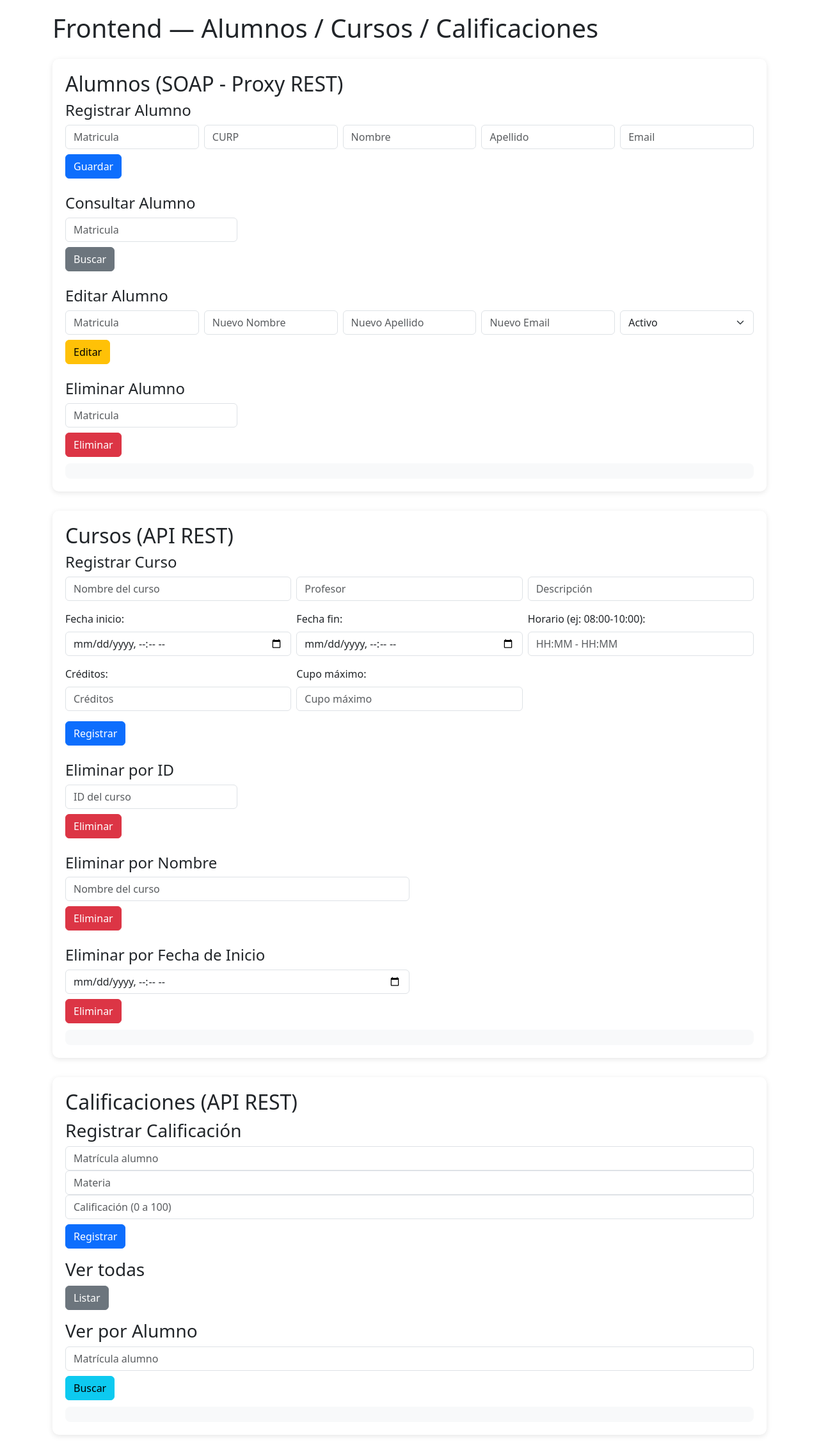
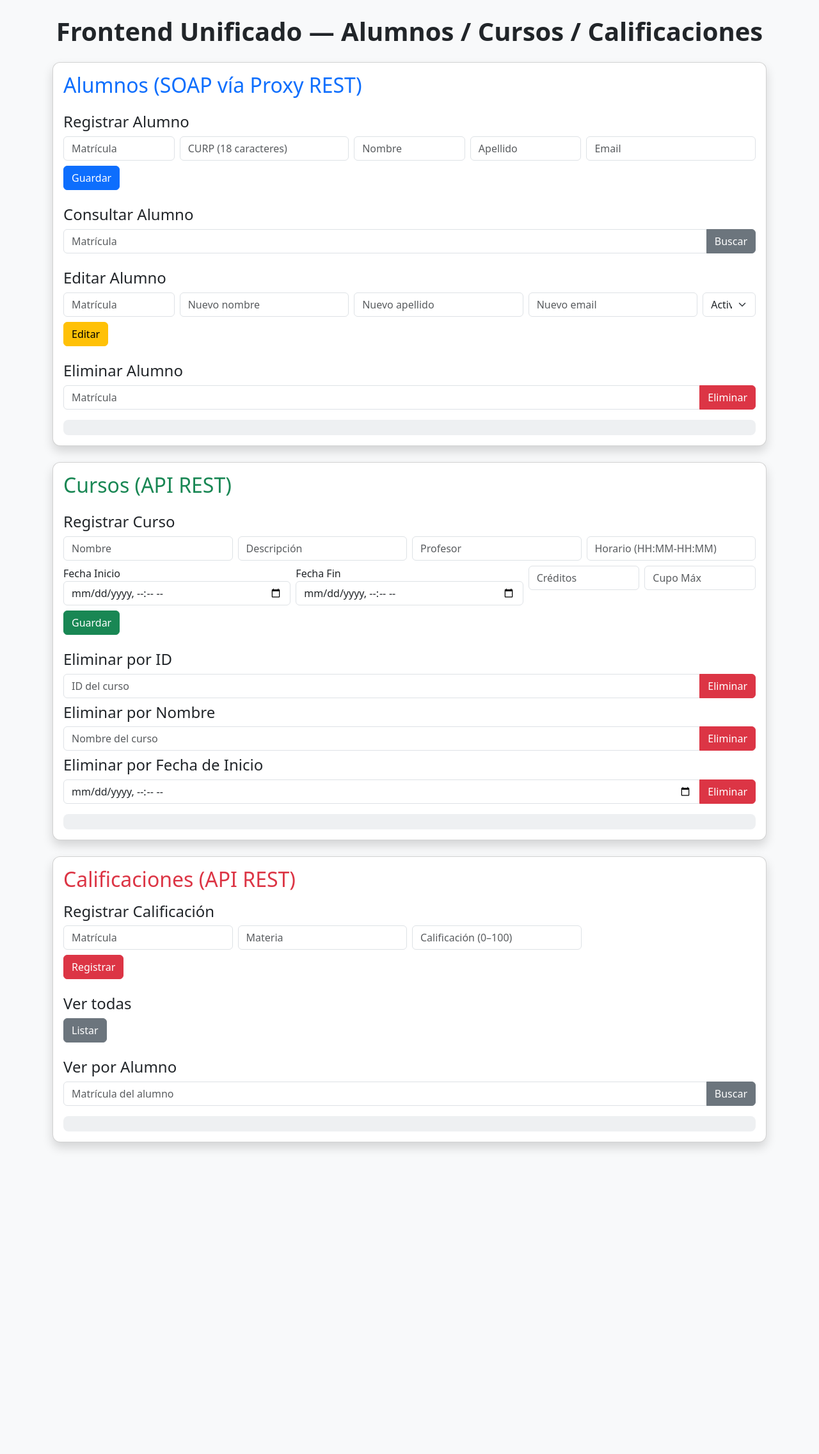
Before and after one commit to AndresTrujo/SOA-EXAMEN-ORDINARIO, a Python web app: template rest-api/ordinario/src/main/resources/templates/index.html in a window 1280 px wide. Shown: the whole page at 64% size. After the commit the page ends 1796 px from the top, so only its background shows below. Run offline with Jinja, Linux system fonts and the light colour scheme; the template is opened without the code that fills it, so the values that code supplies are empty.

Commit message:
Frontend corregido, entrega final

```diff
--- a/rest-api/ordinario/src/main/resources/templates/index.html
+++ b/rest-api/ordinario/src/main/resources/templates/index.html
@@ -1,50 +1,70 @@
 <!DOCTYPE html>
-<html lang="es">
+<html lang="es" xmlns:th="http://www.thymeleaf.org">
 <head>
     <meta charset="UTF-8">
-    <title>Mini Frontend</title>
+    <title>Mini Frontend Unificado</title>
 
-    <!-- Bootstrap -->
-    <link href="https://cdn.jsdelivr.net/npm/bootstrap@5.3.3/dist/css/bootstrap.min.css" rel="stylesheet">
+    <!-- Bootstrap 5 -->
+    <link href="https://cdn.jsdelivr.net/npm/bootstrap@5.3.2/dist/css/bootstrap.min.css" rel="stylesheet">
 
     <style>
-        body { margin: 20px; }
-        section { padding: 20px; border-radius: 10px; background: #ffffff; box-shadow: 0 2px 8px rgba(0,0,0,0.1); margin-bottom: 30px; }
-        .result { white-space: pre-wrap; background: #f8f9fa; padding: 12px; border-radius: 8px; margin-top: 10px; }
+        body {
+            background: #f8f9fa;
+            padding: 25px;
+        }
+        .card {
+            margin-bottom: 25px;
+            border-radius: 12px;
+        }
+        .result {
+            background: #eef0f2;
+            padding: 12px;
+            white-space: pre-wrap;
+            border-radius: 8px;
+        }
     </style>
 </head>
+
 <body>
 
 <div class="container">
-<h1 class="mb-4">Frontend — Alumnos / Cursos / Calificaciones</h1>
 
-<!-- ============================================================
-                           ALUMNOS
-=============================================================== -->
-<section>
-    <h2>Alumnos (SOAP - Proxy REST)</h2>
+    <h1 class="text-center mb-4 fw-bold">Frontend Unificado — Alumnos / Cursos / Calificaciones</h1>
 
-    <h4>Registrar Alumno</h4>
+    <!-- ========================================================= -->
+    <!-- ======================= ALUMNOS ========================= -->
+    <!-- ========================================================= -->
+
+    <div class="card shadow">
+        <div class="card-body">
+            <h2 class="mb-3 text-primary">Alumnos (SOAP vía Proxy REST)</h2>
+
+            <!-- Registrar Alumno -->
+            <h4 class="mt-4">Registrar Alumno</h4>
             <div class="row g-2">
-        <div class="col"><input id="matricula" class="form-control" placeholder="Matricula"></div>
-        <div class="col"><input id="curp" class="form-control" placeholder="CURP"></div>
-        <div class="col"><input id="nombre" class="form-control" placeholder="Nombre"></div>
-        <div class="col"><input id="apellido" class="form-control" placeholder="Apellido"></div>
-        <div class="col"><input id="email" type="email" class="form-control" placeholder="Email"></div>
+                <div class="col-md-2"><input id="matricula" class="form-control" placeholder="Matrícula" required></div>
+                <div class="col-md-3"><input id="curp" class="form-control" placeholder="CURP (18 caracteres)" maxlength="18"></div>
+                <div class="col-md-2"><input id="nombre" class="form-control" placeholder="Nombre"></div>
+                <div class="col-md-2"><input id="apellido" class="form-control" placeholder="Apellido"></div>
+                <div class="col-md-3"><input id="email" type="email" class="form-control" placeholder="Email"></div>
             </div>
             <button class="btn btn-primary mt-2" onclick="registrarAlumno()">Guardar</button>
 
+            <!-- Consultar -->
             <h4 class="mt-4">Consultar Alumno</h4>
-    <input id="buscarMatricula" class="form-control w-25" placeholder="Matricula">
-    <button class="btn btn-secondary mt-2" onclick="consultarAlumno()">Buscar</button>
+            <div class="input-group">
+                <input id="buscarMatricula" class="form-control" placeholder="Matrícula">
+                <button class="btn btn-secondary" onclick="consultarAlumno()">Buscar</button>
+            </div>
 
+            <!-- Editar -->
             <h4 class="mt-4">Editar Alumno</h4>
             <div class="row g-2">
-        <div class="col"><input id="editMatricula" class="form-control" placeholder="Matricula"></div>
-        <div class="col"><input id="editNombre" class="form-control" placeholder="Nuevo Nombre"></div>
-        <div class="col"><input id="editApellido" class="form-control" placeholder="Nuevo Apellido"></div>
-        <div class="col"><input id="editEmail" class="form-control" placeholder="Nuevo Email"></div>
-        <div class="col">
+                <div class="col-md-2"><input id="editMatricula" class="form-control" placeholder="Matrícula"></div>
+                <div class="col-md-3"><input id="editNombre" class="form-control" placeholder="Nuevo nombre"></div>
+                <div class="col-md-3"><input id="editApellido" class="form-control" placeholder="Nuevo apellido"></div>
+                <div class="col-md-3"><input id="editEmail" type="email" class="form-control" placeholder="Nuevo email"></div>
+                <div class="col-md-1">
                     <select id="editEstatus" class="form-select">
                         <option value="ACTIVO">Activo</option>
                         <option value="BAJA_TEMPORAL">Baja Temporal</option>
@@ -55,110 +75,176 @@
             </div>
             <button class="btn btn-warning mt-2" onclick="editarAlumno()">Editar</button>
 
+            <!-- Eliminar -->
             <h4 class="mt-4">Eliminar Alumno</h4>
-    <input id="deleteMatricula" class="form-control w-25" placeholder="Matricula">
-    <button class="btn btn-danger mt-2" onclick="eliminarAlumno()">Eliminar</button>
+            <div class="input-group">
+                <input id="deleteMatricula" class="form-control" placeholder="Matrícula">
+                <button class="btn btn-danger" onclick="eliminarAlumno()">Eliminar</button>
+            </div>
 
-    <div id="alumnosResult" class="result"></div>
-</section>
+            <div id="alumnosResult" class="result mt-3"></div>
+        </div>
+    </div>
 
-<!-- ============================================================
-                           CURSOS
-=============================================================== -->
-<section>
-    <h2>Cursos (API REST)</h2>
 
-    <h4>Registrar Curso</h4>
 
+    <!-- ========================================================= -->
+    <!-- ======================= CURSOS ========================== -->
+    <!-- ========================================================= -->
+
+    <div class="card shadow">
+        <div class="card-body">
+            <h2 class="mb-3 text-success">Cursos (API REST)</h2>
+
+            <!-- Registrar Curso -->
+            <h4 class="mt-4">Registrar Curso</h4>
             <div class="row g-2">
-        <div class="col-md-4"><input id="cursoNombre" class="form-control" placeholder="Nombre del curso"></div>
-        <div class="col-md-4"><input id="cursoProfesor" class="form-control" placeholder="Profesor"></div>
-        <div class="col-md-4"><input id="cursoDescripcion" class="form-control" placeholder="Descripción"></div>
+                <div class="col-md-3"><input id="cursoNombre" class="form-control" placeholder="Nombre"></div>
+                <div class="col-md-3"><input id="cursoDescripcion" class="form-control" placeholder="Descripción"></div>
+                <div class="col-md-3"><input id="cursoProfesor" class="form-control" placeholder="Profesor"></div>
+                <div class="col-md-3"><input id="cursoHorario" class="form-control" placeholder="Horario (HH:MM-HH:MM)"></div>
 
                 <div class="col-md-4">
-            <label class="form-label mt-2">Fecha inicio:</label>
+                    <label>Fecha Inicio</label>
                     <input id="cursoInicio" type="datetime-local" class="form-control">
                 </div>
-
                 <div class="col-md-4">
-            <label class="form-label mt-2">Fecha fin:</label>
+                    <label>Fecha Fin</label>
                     <input id="cursoFin" type="datetime-local" class="form-control">
                 </div>
 
-        <div class="col-md-4">
-            <label class="form-label mt-2">Horario (ej: 08:00-10:00):</label>
-            <input id="cursoHorario" type="text" class="form-control" placeholder="HH:MM - HH:MM">
+                <div class="col-md-2"><input id="cursoCreditos" type="number" min="1" class="form-control" placeholder="Créditos"></div>
+                <div class="col-md-2"><input id="cursoCupo" type="number" min="1" class="form-control" placeholder="Cupo Máx"></div>
             </div>
 
-        <div class="col-md-4">
-            <label class="form-label mt-2">Créditos:</label>
-            <input id="cursoCreditos" type="number" class="form-control" min="1" placeholder="Créditos">
+            <button class="btn btn-success mt-2" onclick="registrarCurso()">Guardar</button>
+
+            <!-- Eliminar -->
+            <h4 class="mt-4">Eliminar por ID</h4>
+            <div class="input-group mb-2">
+                <input id="delCursoId" class="form-control" placeholder="ID del curso">
+                <button class="btn btn-danger" onclick="eliminarCursoId()">Eliminar</button>
             </div>
 
-        <div class="col-md-4">
-            <label class="form-label mt-2">Cupo máximo:</label>
-            <input id="cursoCupo" type="number" class="form-control" min="1" placeholder="Cupo máximo">
+            <h4>Eliminar por Nombre</h4>
+            <div class="input-group mb-2">
+                <input id="delCursoNombre" class="form-control" placeholder="Nombre del curso">
+                <button class="btn btn-danger" onclick="eliminarCursoNombre()">Eliminar</button>
+            </div>
+
+            <h4>Eliminar por Fecha de Inicio</h4>
+            <div class="input-group mb-2">
+                <input id="delCursoFecha" type="datetime-local" class="form-control">
+                <button class="btn btn-danger" onclick="eliminarCursoFecha()">Eliminar</button>
+            </div>
+
+            <div id="cursosResult" class="result mt-3"></div>
         </div>
     </div>
 
-    <button class="btn btn-primary mt-3" onclick="registrarCurso()">Registrar</button>
 
-    <h4 class="mt-4">Eliminar por ID</h4>
-    <input id="delCursoId" class="form-control w-25" placeholder="ID del curso">
-    <button class="btn btn-danger mt-2" onclick="eliminarCursoId()">Eliminar</button>
 
-    <h4 class="mt-4">Eliminar por Nombre</h4>
-    <input id="delCursoNombre" class="form-control w-50" placeholder="Nombre del curso">
-    <button class="btn btn-danger mt-2" onclick="eliminarCursoNombre()">Eliminar</button>
+    <!-- ========================================================= -->
+    <!-- ==================== CALIFICACIONES ===================== -->
+    <!-- ========================================================= -->
 
-    <h4 class="mt-4">Eliminar por Fecha de Inicio</h4>
-    <input id="delCursoFecha" type="datetime-local" class="form-control w-50">
-    <button class="btn btn-danger mt-2" onclick="eliminarCursoFecha()">Eliminar</button>
+    <div class="card shadow">
+        <div class="card-body">
+            <h2 class="mb-3 text-danger">Calificaciones (API REST)</h2>
 
-    <div id="cursosResult" class="result"></div>
-</section>
+            <h4>Registrar Calificación</h4>
+            <div class="row g-2">
+                <div class="col-md-3"><input id="calMatricula" class="form-control" placeholder="Matrícula"></div>
+                <div class="col-md-3"><input id="calMateria" class="form-control" placeholder="Materia"></div>
+                <div class="col-md-3"><input id="calValor" type="number" class="form-control" placeholder="Calificación (0–100)" min="0" max="100"></div>
+            </div>
+            <button class="btn btn-danger mt-2" onclick="registrarCalificacion()">Registrar</button>
 
-<!-- ============================================================
-                       CALIFICACIONES
-=============================================================== -->
-<!-- ---------------------- CALIFICACIONES ----------------------------- -->
-<section>
-    <h2>Calificaciones (API REST)</h2>
-
-    <h3>Registrar Calificación</h3>
-
-    <input id="calMatricula" class="form-control" maxlength="20"
-           placeholder="Matrícula alumno" required>
-
-    <input id="calMateria" class="form-control"
-           placeholder="Materia" required>
-
-    <input id="calValor" type="number" class="form-control"
-           placeholder="Calificación (0 a 100)"
-           min="0" max="100" step="0.01" required>
-
-    <button class="btn btn-primary mt-2" onclick="registrarCalificacion()">
-        Registrar
-    </button>
-
-    <h3 class="mt-3">Ver todas</h3>
+            <h4 class="mt-4">Ver todas</h4>
             <button class="btn btn-secondary" onclick="verCalificaciones()">Listar</button>
 
-    <h3 class="mt-3">Ver por Alumno</h3>
-    <input id="calBuscarMatricula" class="form-control"
-           placeholder="Matrícula alumno">
-    <button class="btn btn-info mt-2" onclick="verCalificacionesAlumno()">Buscar</button>
+            <h4 class="mt-4">Ver por Alumno</h4>
+            <div class="input-group">
+                <input id="calBuscarMatricula" class="form-control" placeholder="Matrícula del alumno">
+                <button class="btn btn-secondary" onclick="verCalificacionesAlumno()">Buscar</button>
+            </div>
 
-    <div id="calificacionesResult" class="result"></div>
-</section>
+            <div id="calificacionesResult" class="result mt-3"></div>
+        </div>
+    </div>
+
 </div>
 
 
+
+
+
+<!-- ========================================================= -->
+<!-- ====================== JAVASCRIPT ======================== -->
+<!-- ========================================================= -->
+
 <script>
+// =============================================================
+// ===================== VALIDACIONES ==========================
+// =============================================================
+
+/* ------------------------- ALUMNOS ------------------------- */
+async function registrarAlumno() {
+    const data = {
+        matricula: matricula.value.trim(),
+        curp: curp.value.trim(),
+        nombre: nombre.value.trim(),
+        apellido: apellido.value.trim(),
+        email: email.value.trim()
+    };
+
+    if (!data.matricula) return alumnosResult.textContent = "❌ Matrícula requerida.";
+    if (data.curp.length !== 18) return alumnosResult.textContent = "❌ CURP debe tener 18 caracteres.";
+    if (!data.nombre) return alumnosResult.textContent = "❌ Nombre requerido.";
+    if (!data.apellido) return alumnosResult.textContent = "❌ Apellido requerido.";
+
+    const emailRegex = /^[^\s@]+@[^\s@]+\.[^\s@]+$/;
+    if (!emailRegex.test(data.email)) return alumnosResult.textContent = "❌ Email inválido.";
+
+    send("/api/alumnos", "POST", data, alumnosResult);
+}
+
+async function consultarAlumno() {
+    const m = buscarMatricula.value.trim();
+    if (!m) return alumnosResult.textContent = "❌ Ingresa matrícula.";
+    send(`/api/alumnos/${m}`, "GET", null, alumnosResult);
+}
+
+async function editarAlumno() {
+    const m = editMatricula.value.trim();
+    if (!m) return alumnosResult.textContent = "❌ Ingresa matrícula.";
+
+    const data = {
+        nombre: editNombre.value.trim(),
+        apellido: editApellido.value.trim(),
+        email: editEmail.value.trim(),
+        estatus: editEstatus.value
+    };
+
+    if (!data.nombre) return alumnosResult.textContent = "❌ Nombre requerido.";
+    if (!data.apellido) return alumnosResult.textContent = "❌ Apellido requerido.";
+
+    const emailRegex = /^[^\s@]+@[^\s@]+\.[^\s@]+$/;
+    if (!emailRegex.test(data.email)) return alumnosResult.textContent = "❌ Email inválido.";
+
+    send(`/api/alumnos/${m}`, "PUT", data, alumnosResult);
+}
+
+async function eliminarAlumno() {
+    const m = deleteMatricula.value.trim();
+    if (!m) return alumnosResult.textContent = "❌ Ingresa matrícula.";
+    send(`/api/alumnos/${m}`, "DELETE", null, alumnosResult);
+}
+
+
 
 /* ------------------------- CURSOS ------------------------- */
 async function registrarCurso() {
-
     const data = {
         nombre: cursoNombre.value.trim(),
         descripcion: cursoDescripcion.value.trim(),
@@ -170,184 +256,76 @@ async function registrarCurso() {
         cupoMaximo: Number(cursoCupo.value)
     };
 
-    // ----- VALIDACIONES -----
-
-    if (!data.nombre)
-        return cursosResult.textContent = "El nombre del curso es obligatorio.";
-
-    if (!data.descripcion)
-        return cursosResult.textContent = "La descripción es obligatoria.";
-
-    if (!data.profesor)
-        return cursosResult.textContent = "El nombre del profesor es obligatorio.";
-
-    if (!data.fechaInicio)
-        return cursosResult.textContent = "Debes seleccionar fecha de inicio.";
-
-    if (!data.fechaFin)
-        return cursosResult.textContent = "Debes seleccionar fecha de fin.";
+    if (!data.nombre) return cursosResult.textContent = "❌ Nombre requerido.";
+    if (!data.descripcion) return cursosResult.textContent = "❌ Descripción requerida.";
+    if (!data.profesor) return cursosResult.textContent = "❌ Profesor requerido.";
+    if (!data.fechaInicio) return cursosResult.textContent = "❌ Fecha inicio requerida.";
+    if (!data.fechaFin) return cursosResult.textContent = "❌ Fecha fin requerida.";
 
     const inicio = new Date(data.fechaInicio);
     const fin = new Date(data.fechaFin);
+    if (fin <= inicio) return cursosResult.textContent = "❌ Fecha fin debe ser después de inicio.";
 
-    if (isNaN(inicio.getTime()) || isNaN(fin.getTime())) {
-        return cursosResult.textContent = "Las fechas no tienen formato válido.";
-    }
+    if (!/^\d{2}:\d{2}\-\d{2}:\d{2}$/.test(data.horario))
+        return cursosResult.textContent = "❌ Horario inválido (HH:MM-HH:MM).";
 
-    if (fin <= inicio) {
-        return cursosResult.textContent = "La fecha de fin debe ser después de la fecha de inicio.";
-    }
+    if (data.creditos < 1) return cursosResult.textContent = "❌ Créditos deben ser ≥ 1.";
+    if (data.cupoMaximo < 1) return cursosResult.textContent = "❌ Cupo máximo debe ser ≥ 1.";
 
-    if (!data.horario)
-        return cursosResult.textContent = "El horario es obligatorio.";
-
-    // Formato de horario ejemplo: "09:00-12:00"
-    if (!/^\d{2}:\d{2}\-\d{2}:\d{2}$/.test(data.horario)) {
-        return cursosResult.textContent =
-            "El horario debe ser en formato HH:MM-HH:MM";
-    }
-
-    if (isNaN(data.creditos) || data.creditos < 1) {
-        return cursosResult.textContent = "Los créditos deben ser un número mayor o igual a 1.";
-    }
-
-    if (isNaN(data.cupoMaximo) || data.cupoMaximo < 1) {
-        return cursosResult.textContent = "El cupo máximo debe ser un número mayor o igual a 1.";
-    }
-
-    // ----- SI TODO ES CORRECTO -----
     send("/api/cursos", "POST", data, cursosResult);
 }
 
 async function eliminarCursoId() {
     const id = delCursoId.value.trim();
-    if (!id) return cursosResult.textContent = "Ingresa un ID de curso.";
+    if (!id) return cursosResult.textContent = "❌ Ingresa ID.";
     send(`/api/cursos/${id}`, "DELETE", null, cursosResult);
 }
 
 async function eliminarCursoNombre() {
     const nombre = delCursoNombre.value.trim();
-    if (!nombre) return cursosResult.textContent = "Ingresa un nombre de curso.";
+    if (!nombre) return cursosResult.textContent = "❌ Ingresa nombre.";
     send(`/api/cursos/nombre/${nombre}`, "DELETE", null, cursosResult);
 }
 
 async function eliminarCursoFecha() {
     const fecha = delCursoFecha.value;
-    if (!fecha) return cursosResult.textContent = "Selecciona una fecha válida.";
+    if (!fecha) return cursosResult.textContent = "❌ Selecciona fecha.";
     send(`/api/cursos/fecha-inicio/${fecha}`, "DELETE", null, cursosResult);
 }
 
-/* ------------------------- ALUMNOS ------------------------- */
-async function registrarAlumno() {
+
+
+/* -------------------- CALIFICACIONES ----------------------- */
+async function registrarCalificacion() {
     const data = {
-        matricula: matricula.value.trim(),
-        curp: curp.value.trim(),
-        nombre: nombre.value.trim(),
-        apellido: apellido.value.trim(),
-        email: email.value.trim()
+        matriculaAlumno: calMatricula.value.trim(),
+        materia: calMateria.value.trim(),
+        calificacion: Number(calValor.value)
     };
 
-    // ----- VALIDACIONES -----
-    if (!data.matricula) {
-        return alumnosResult.textContent = "La matrícula es obligatoria.";
-    }
-
-    if (!data.curp || data.curp.length !== 18) {
-        return alumnosResult.textContent = "La CURP debe tener exactamente 18 caracteres.";
-    }
-
-    if (!data.nombre) {
-        return alumnosResult.textContent = "El nombre es obligatorio.";
-    }
-
-    if (!data.apellido) {
-        return alumnosResult.textContent = "El apellido es obligatorio.";
-    }
-
-    // val email simple
-    const emailRegex = /^[^\s@]+@[^\s@]+\.[^\s@]+$/;
-    if (!emailRegex.test(data.email)) {
-        return alumnosResult.textContent = "El email no es válido.";
-    }
-
-    send("/api/alumnos", "POST", data, alumnosResult);
-}
-
-async function consultarAlumno() {
-    const m = buscarMatricula.value.trim();
-    if (!m) return alumnosResult.textContent = "Debes ingresar una matrícula.";
-    send(`/api/alumnos/${m}`, "GET", null, alumnosResult);
-}
-
-async function editarAlumno() {
-    const data = {
-        nombre: editNombre.value.trim(),
-        apellido: editApellido.value.trim(),
-        email: editEmail.value.trim(),
-        estatus: editEstatus.value
-    };
-
-    const m = editMatricula.value.trim();
-    if (!m) return alumnosResult.textContent = "Debes ingresar matrícula a editar.";
-
-    if (!data.nombre) return alumnosResult.textContent = "El nombre es obligatorio.";
-    if (!data.apellido) return alumnosResult.textContent = "El apellido es obligatorio.";
-
-    const emailRegex = /^[^\s@]+@[^\s@]+\.[^\s@]+$/;
-    if (!emailRegex.test(data.email)) {
-        return alumnosResult.textContent = "Email inválido.";
-    }
-
-    send(`/api/alumnos/${m}`, "PUT", data, alumnosResult);
-}
-
-async function eliminarAlumno() {
-    const m = deleteMatricula.value.trim();
-    if (!m) return alumnosResult.textContent = "Ingresa la matrícula a eliminar.";
-    send(`/api/alumnos/${m}`, "DELETE", null, alumnosResult);
-}
-
-/* --------------------- CALIFICACIONES --------------------- */
-async function registrarCalificacion() {
-    const matricula = calMatricula.value.trim();
-    const materia = calMateria.value.trim();
-    const valor = calValor.value.trim();
-
-    // --- VALIDACIONES ---
-    if (!matricula || matricula.length > 20) {
-        return calificacionesResult.textContent =
-            "Matrícula inválida (máx. 20 caracteres)";
-    }
-
-    if (!materia) {
-        return calificacionesResult.textContent =
-            "La materia es obligatoria.";
-    }
-
-    const num = Number(valor);
-    if (isNaN(num) || num < 0 || num > 100) {
-        return calificacionesResult.textContent =
-            "La calificación debe ser un número entre 0 y 100.";
-    }
-    const data = {
-        matriculaAlumno: matricula,
-        materia: materia,
-        calificacion: num
-    };
+    if (!data.matriculaAlumno) return calificacionesResult.textContent = "❌ Matrícula requerida.";
+    if (!data.materia) return calificacionesResult.textContent = "❌ Materia requerida.";
+    if (isNaN(data.calificacion) || data.calificacion < 0 || data.calificacion > 100)
+        return calificacionesResult.textContent = "❌ Calificación debe ser 0–100.";
 
     send("/api/calificaciones", "POST", data, calificacionesResult);
 }
-
 
 async function verCalificaciones() {
     send("/api/calificaciones", "GET", null, calificacionesResult);
 }
 
 async function verCalificacionesAlumno() {
-    send(`/api/calificaciones/alumno/${calBuscarMatricula.value}`, "GET", null, calificacionesResult);
+    const m = calBuscarMatricula.value.trim();
+    if (!m) return calificacionesResult.textContent = "❌ Ingresa matrícula.";
+    send(`/api/calificaciones/alumno/${m}`, "GET", null, calificacionesResult);
 }
 
-/* -------------------- FUNCION AJAX GENERAL --------------------- */
+
+
+// =============================================================
+// =============== MÉTODO GENERAL PARA AJAX ====================
+// =============================================================
 async function send(url, method, body, output) {
     try {
         const res = await fetch(url, {
@@ -355,9 +333,11 @@ async function send(url, method, body, output) {
             headers: { "Content-Type": "application/json" },
             body: body ? JSON.stringify(body) : null
         });
-        output.textContent = await res.text();
+
+        const text = await res.text();
+        output.textContent = text;
     } catch (e) {
-        output.textContent = "Error: " + e;
+        output.textContent = "❌ Error: " + e;
     }
 }
 </script>
```
Lines whose indentation alone changed are shown as unchanged.
